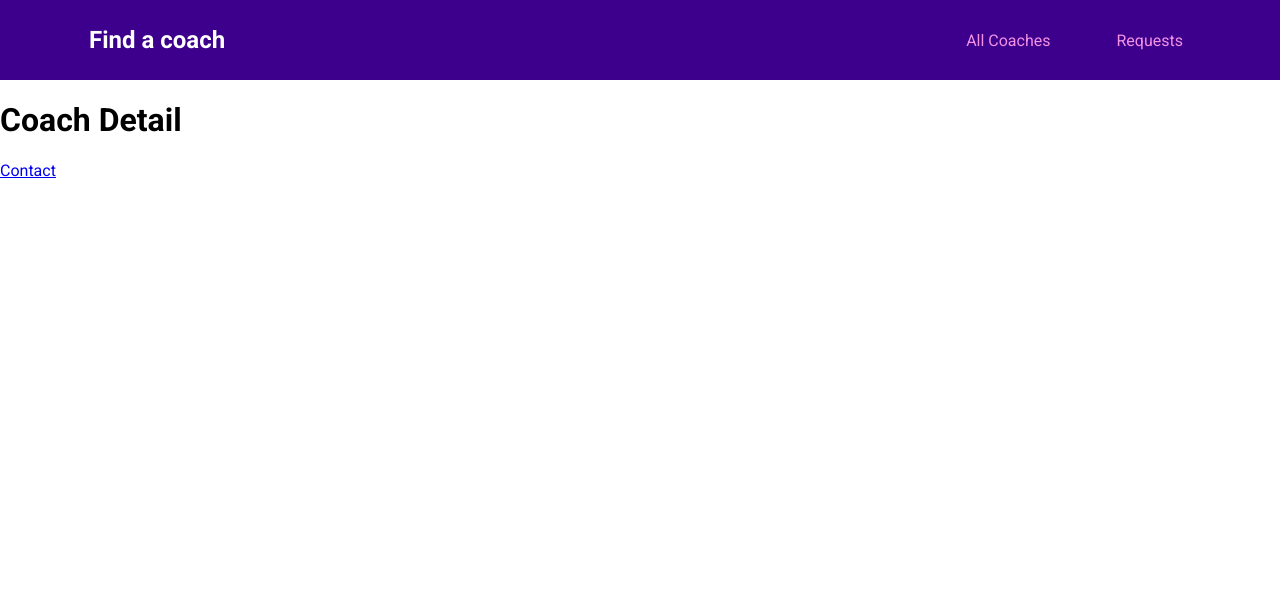
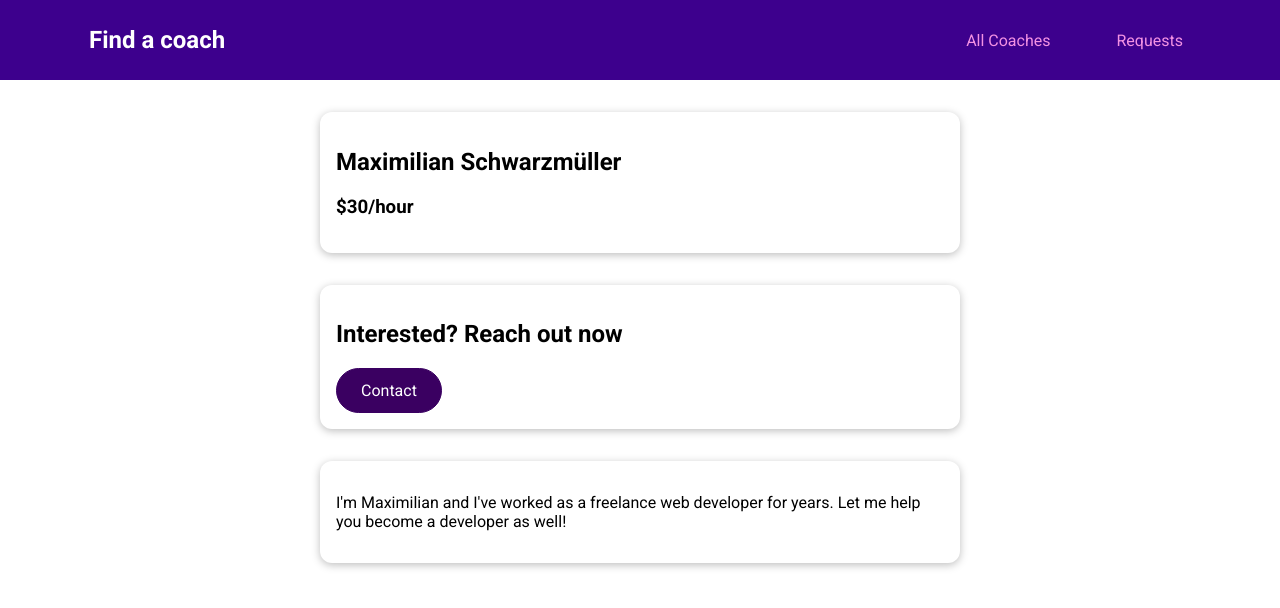
Before and after one commit to karimsamir/vuejs_tutorial, a Vue app: page /coaches/c1 in a window 1280 px wide. Shown: the top 608 px of the page. Built offline with nearby package versions, Linux system fonts and the light colour scheme.

Commit message:
245. Building the Coach Detail Component

```diff
--- a/src/pages/coaches/CoachDetails.vue
+++ b/src/pages/coaches/CoachDetails.vue
@@ -1,8 +1,55 @@
 <template>
-    <div>
-        <h1>Coach Detail</h1>
-        <!-- Coaches list content goes here -->
-    </div>
-    <router-view></router-view>
-    <router-link to="/coaches/c1/contact">Contact</router-link>
+    <section>
+        <base-card>
+            <h2>{{ fullName }}</h2>
+            <h3>${{ rate }}/hour</h3>
+        </base-card>
+    </section>
+    <section>
+        <base-card>
+            <header>
+                <h2>Interested? Reach out now</h2>
+                <base-button link :to="contactLink">Contact</base-button>
+            </header>
+            <router-view></router-view>
+        </base-card>
+    </section>
+    <section>
+        <base-card>
+            <base-badge v-for="area in areas" :key="area" :type="area" :title="area">
+            </base-badge>
+            <p>{{ description }}</p>
+        </base-card>
+    </section>
 </template>
+
+<script>
+
+export default {
+    name: 'CoachDetails',
+    props: ["id"],
+    data() {
+        return {
+            selectedCoach: null,
+        };
+    },
+    created() {
+        this.selectedCoach = this.$store.getters['coaches/coaches'].find(coach => coach.id === this.id);
+    },
+    computed: {
+        fullName() {
+            return `${this.selectedCoach.firstName} ${this.selectedCoach.lastName}`;
+        },
+        rate() {
+            return this.selectedCoach.hourlyRate;
+        },
+        description() {
+            return this.selectedCoach.description;
+        },
+        contactLink() {
+            // return `/coaches/${this.id}/contact`;
+            return this.$route.path + `/contact`;
+        }
+    }
+};
+</script>
--- a/src/router.js
+++ b/src/router.js
@@ -18,6 +18,7 @@
   {
     path: '/coaches/:id',
     component: CoachDetails,
+    props: true,
     children: [
       // child paths must not start with / so they become relative to the parent
       { path: 'contact', component: ContactCoach },
```
